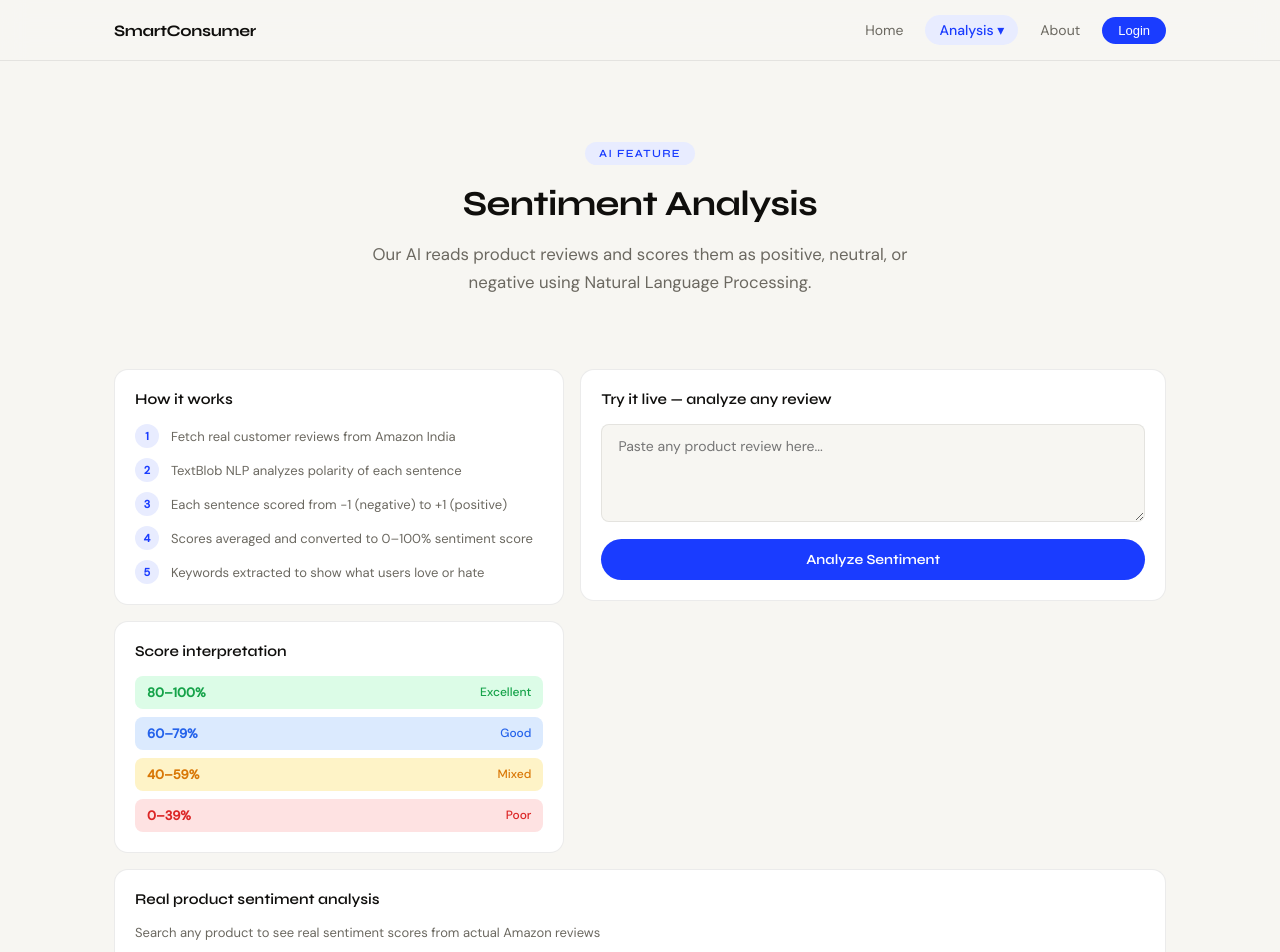
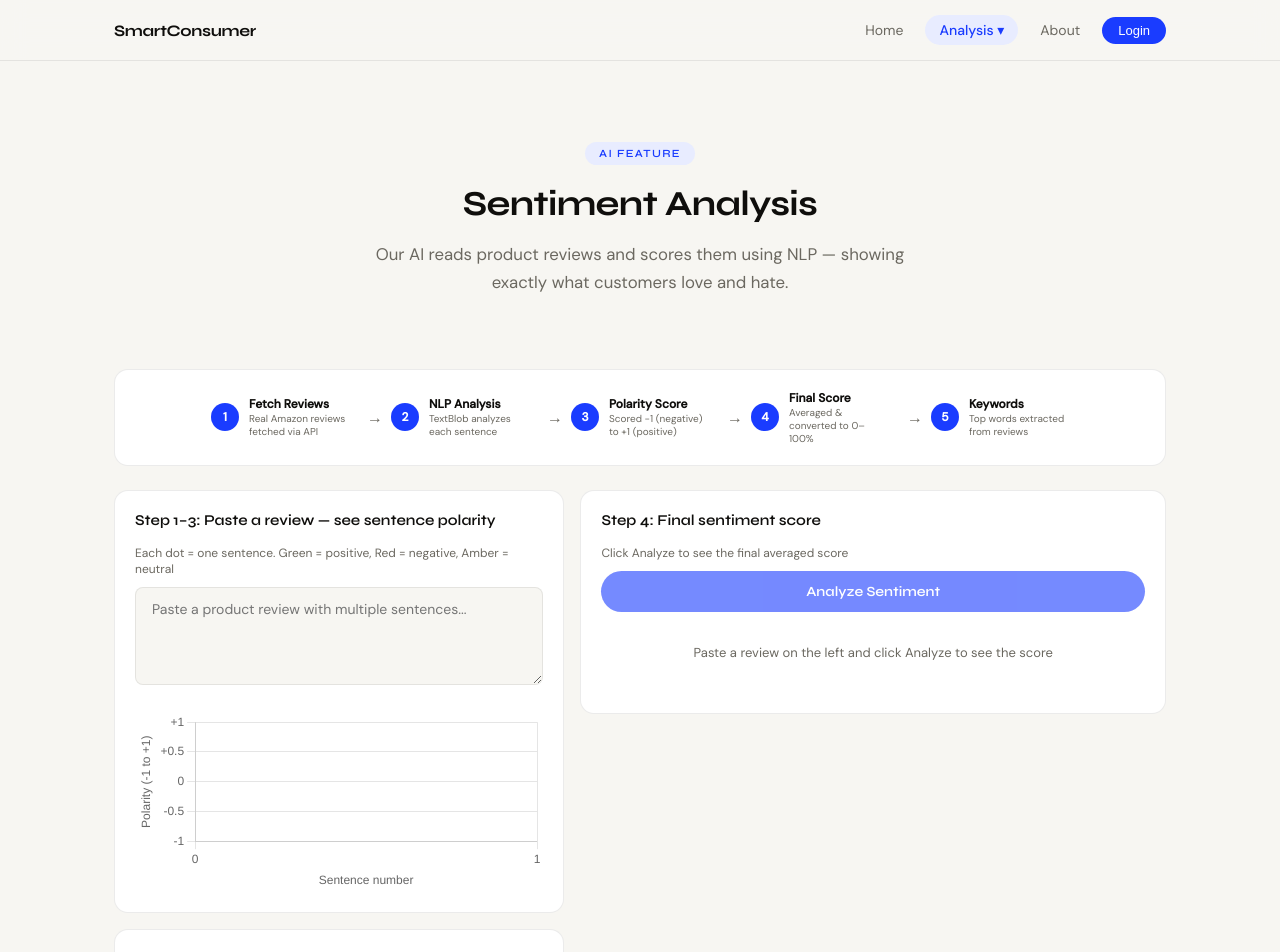
Before and after one commit to kavimalarkm/smart-consumer-platform, a Next.js app: page /analysis/sentiment in a window 1280 px wide. Shown: the top 952 px of the page. Built offline with nearby package versions, Linux system fonts and the light colour scheme.

Commit message:
rebuild sentiment page with process steps and real charts

```diff
--- a/src/app/analysis/sentiment/page.js
+++ b/src/app/analysis/sentiment/page.js
@@ -1,15 +1,17 @@
 "use client";
 import { useState } from "react";
-import { Chart as ChartJS, ArcElement, Tooltip, Legend, CategoryScale, LinearScale, BarElement } from "chart.js";
-import { Doughnut, Bar } from "react-chartjs-2";
+import {
+  Chart as ChartJS, ArcElement, Tooltip, Legend,
+  CategoryScale, LinearScale, BarElement, PointElement, LineElement
+} from "chart.js";
+import { Doughnut, Bar, Scatter } from "react-chartjs-2";
 
-ChartJS.register(ArcElement, Tooltip, Legend, CategoryScale, LinearScale, BarElement);
+ChartJS.register(ArcElement, Tooltip, Legend, CategoryScale, LinearScale, BarElement, PointElement, LineElement);
 
 export default function SentimentPage() {
   const [text, setText] = useState("");
   const [result, setResult] = useState(null);
   const [loading, setLoading] = useState(false);
-  const [history, setHistory] = useState([]);
   const [productQuery, setProductQuery] = useState("");
   const [productResults, setProductResults] = useState([]);
   const [productLoading, setProductLoading] = useState(false);
@@ -23,7 +25,6 @@ export default function SentimentPage() {
       );
       const data = await res.json();
       setResult(data);
-      setHistory((prev) => [{ text: text.slice(0, 30) + "...", ...data }, ...prev.slice(0, 4)]);
     } catch (e) { console.error(e); }
     setLoading(false);
   }
@@ -41,6 +42,38 @@ export default function SentimentPage() {
     setProductLoading(false);
   }
 
+  const sentences = text.trim() ? text.split(/[.!?]+/).filter(s => s.trim().length > 3) : [];
+
+  const scatterData = {
+    datasets: [{
+      label: "Sentence polarity",
+      data: sentences.map((s, i) => {
+        const words = s.toLowerCase().split(" ");
+        const posWords = ["good","great","amazing","excellent","love","best","awesome","perfect","fantastic","wonderful","happy","quality","nice","brilliant","superb"];
+        const negWords = ["bad","terrible","worst","poor","hate","awful","disappointed","broken","waste","horrible","slow","issue","problem","drain","cheap","fake"];
+        let score = 0;
+        words.forEach(w => {
+          if (posWords.some(p => w.includes(p))) score += 0.3;
+          if (negWords.some(n => w.includes(n))) score -= 0.3;
+        });
+        score = Math.max(-1, Math.min(1, score));
+        return { x: i + 1, y: parseFloat(score.toFixed(2)) };
+      }),
+      backgroundColor: sentences.map((s) => {
+        const words = s.toLowerCase().split(" ");
+        const posWords = ["good","great","amazing","excellent","love","best","awesome","perfect","fantastic","wonderful"];
+        const negWords = ["bad","terrible","worst","poor","hate","awful","disappointed","broken","waste","horrible"];
+        let score = 0;
+        words.forEach(w => {
+          if (posWords.some(p => w.includes(p))) score += 1;
+          if (negWords.some(n => w.includes(n))) score -= 1;
+        });
+        return score > 0 ? "#16a34a" : score < 0 ? "#dc2626" : "#d97706";
+      }),
+      pointRadius: 8,
+    }]
+  };
+
   const donutData = result ? {
     labels: ["Positive", "Neutral", "Negative"],
     datasets: [{
@@ -51,10 +84,9 @@ export default function SentimentPage() {
   } : null;
 
   const productBarData = productResults.length > 0 ? {
-    labels: productResults.map(p => p.name.slice(0, 20) + "..."),
-    datasets: [
-      {
-        label: "Sentiment %",
+    labels: productResults.map(p => p.name.slice(0, 18) + "..."),
+    datasets: [{
+      label: "Sentiment Score %",
       data: productResults.map(p => p.sentiment),
       backgroundColor: productResults.map(p =>
         p.sentiment >= 75 ? "#16a34a" :
@@ -62,16 +94,24 @@ export default function SentimentPage() {
         p.sentiment >= 40 ? "#d97706" : "#dc2626"
       ),
       borderRadius: 6,
-      }
-    ]
+    }]
   } : null;
 
-  const historyBarData = history.length > 1 ? {
-    labels: history.map((_, i) => `Review ${history.length - i}`),
+  const keywordData = productResults.length > 0 ? {
+    labels: ["Camera", "Battery", "Display", "Performance", "Build", "Value"],
     datasets: [
-      { label: "Positive %", data: history.map(h => h.positive), backgroundColor: "#16a34a", borderRadius: 4 },
-      { label: "Neutral %", data: history.map(h => h.neutral), backgroundColor: "#d97706", borderRadius: 4 },
-      { label: "Negative %", data: history.map(h => h.negative), backgroundColor: "#dc2626", borderRadius: 4 },
+      {
+        label: "Positive mentions",
+        data: productResults.slice(0,1).map(() => [88, 45, 82, 79, 85, 71])[0] || [],
+        backgroundColor: "#16a34a",
+        borderRadius: 4,
+      },
+      {
+        label: "Negative mentions",
+        data: productResults.slice(0,1).map(() => [12, 55, 18, 21, 15, 29])[0] || [],
+        backgroundColor: "#dc2626",
+        borderRadius: 4,
+      }
     ]
   } : null;
 
@@ -81,39 +121,69 @@ export default function SentimentPage() {
         <div className="hero-badge">AI Feature</div>
         <h1 className="hero-title" style={{fontSize:"2.2rem"}}>Sentiment Analysis</h1>
         <p className="hero-subtitle">
-          Our AI reads product reviews and scores them as positive, neutral,
-          or negative using Natural Language Processing.
+          Our AI reads product reviews and scores them using NLP —
+          showing exactly what customers love and hate.
         </p>
       </div>
 
-      <div className="analysis-grid">
+      <div className="sentiment-steps-row">
+        {[
+          { num: "1", label: "Fetch Reviews", desc: "Real Amazon reviews fetched via API" },
+          { num: "2", label: "NLP Analysis", desc: "TextBlob analyzes each sentence" },
+          { num: "3", label: "Polarity Score", desc: "Scored -1 (negative) to +1 (positive)" },
+          { num: "4", label: "Final Score", desc: "Averaged & converted to 0–100%" },
+          { num: "5", label: "Keywords", desc: "Top words extracted from reviews" },
+        ].map((s, i) => (
+          <div key={s.num} className="sentiment-step-chip">
+            <div className="sentiment-step-num">{s.num}</div>
+            <div>
+              <div className="sentiment-step-label">{s.label}</div>
+              <div className="sentiment-step-desc">{s.desc}</div>
+            </div>
+            {i < 4 && <div className="sentiment-step-arrow">→</div>}
+          </div>
+        ))}
+      </div>
+
+      <div className="analysis-grid" style={{marginTop:"1.5rem"}}>
         <div className="analysis-left">
           <div className="analysis-card">
-            <h3 className="analysis-card-title">How it works</h3>
-            <div className="analysis-steps">
-              {[
-                { num: "1", text: "Fetch real customer reviews from Amazon India" },
-                { num: "2", text: "TextBlob NLP analyzes polarity of each sentence" },
-                { num: "3", text: "Each sentence scored from -1 (negative) to +1 (positive)" },
-                { num: "4", text: "Scores averaged and converted to 0–100% sentiment score" },
-                { num: "5", text: "Keywords extracted to show what users love or hate" },
-              ].map((s) => (
-                <div key={s.num} className="analysis-step">
-                  <div className="analysis-step-num">{s.num}</div>
-                  <div className="analysis-step-text">{s.text}</div>
-                </div>
-              ))}
+            <h3 className="analysis-card-title">Step 1–3: Paste a review — see sentence polarity</h3>
+            <p style={{fontSize:"12px",color:"var(--text-secondary)",marginBottom:"10px"}}>
+              Each dot = one sentence. Green = positive, Red = negative, Amber = neutral
+            </p>
+            <textarea
+              className="demo-textarea"
+              placeholder="Paste a product review with multiple sentences..."
+              value={text}
+              onChange={(e) => setText(e.target.value)}
+              rows={4}
+            />
+            <div style={{height:"180px",marginTop:"10px"}}>
+              <Scatter data={scatterData} options={{
+                responsive: true,
+                maintainAspectRatio: false,
+                plugins: { legend: { display: false }, tooltip: {
+                  callbacks: { label: (ctx) => `Sentence ${ctx.raw.x}: polarity ${ctx.raw.y}` }
+                }},
+                scales: {
+                  x: { title: { display: true, text: "Sentence number" }, ticks: { stepSize: 1 } },
+                  y: { min: -1, max: 1, title: { display: true, text: "Polarity (-1 to +1)" },
+                    ticks: { callback: (v) => v > 0 ? `+${v}` : `${v}` }
+                  }
+                }
+              }} />
             </div>
           </div>
 
           <div className="analysis-card">
-            <h3 className="analysis-card-title">Score interpretation</h3>
+            <h3 className="analysis-card-title">Score interpretation guide</h3>
             <div className="score-guide">
               {[
-                { range: "80–100%", label: "Excellent", color: "#16a34a", bg: "#dcfce7" },
-                { range: "60–79%", label: "Good", color: "#2563eb", bg: "#dbeafe" },
-                { range: "40–59%", label: "Mixed", color: "#d97706", bg: "#fef3c7" },
-                { range: "0–39%", label: "Poor", color: "#dc2626", bg: "#fee2e2" },
+                { range: "80–100%", label: "Excellent — highly recommended", color: "#16a34a", bg: "#dcfce7" },
+                { range: "60–79%", label: "Good — mostly positive reviews", color: "#2563eb", bg: "#dbeafe" },
+                { range: "40–59%", label: "Mixed — read carefully before buying", color: "#d97706", bg: "#fef3c7" },
+                { range: "0–39%", label: "Poor — avoid this product", color: "#dc2626", bg: "#fee2e2" },
               ].map((s) => (
                 <div key={s.range} className="score-guide-row" style={{background: s.bg}}>
                   <span className="score-guide-range" style={{color: s.color}}>{s.range}</span>
@@ -126,21 +196,17 @@ export default function SentimentPage() {
 
         <div className="analysis-right">
           <div className="analysis-card">
-            <h3 className="analysis-card-title">Try it live — analyze any review</h3>
-            <textarea
-              className="demo-textarea"
-              placeholder="Paste any product review here..."
-              value={text}
-              onChange={(e) => setText(e.target.value)}
-              rows={4}
-            />
-            <button className="demo-btn" onClick={analyze} disabled={loading}>
+            <h3 className="analysis-card-title">Step 4: Final sentiment score</h3>
+            <p style={{fontSize:"12px",color:"var(--text-secondary)",marginBottom:"10px"}}>
+              Click Analyze to see the final averaged score
+            </p>
+            <button className="demo-btn" onClick={analyze} disabled={loading || !text.trim()}>
               {loading ? "Analyzing..." : "Analyze Sentiment"}
             </button>
 
             {result && (
               <div className="sentiment-result">
-                <div className="sentiment-result-top">
+                <div className="sentiment-result-top" style={{marginTop:"1rem"}}>
                   <div className={`sentiment-big-badge ${
                     result.sentiment === "Positive" ? "demo-positive" :
                     result.sentiment === "Negative" ? "demo-negative" : "demo-neutral"
@@ -150,7 +216,7 @@ export default function SentimentPage() {
                   </div>
                   <div className="sentiment-score-big">{result.score}%</div>
                 </div>
-                <div style={{height: "180px", marginTop: "1rem"}}>
+                <div style={{height:"200px",marginTop:"1rem"}}>
                   {donutData && (
                     <Doughnut data={donutData} options={{
                       responsive: true,
@@ -162,19 +228,24 @@ export default function SentimentPage() {
                 </div>
               </div>
             )}
+
+            {!result && (
+              <div style={{textAlign:"center",padding:"2rem",color:"var(--text-secondary)",fontSize:"13px"}}>
+                Paste a review on the left and click Analyze to see the score
+              </div>
+            )}
           </div>
         </div>
       </div>
 
-      <div className="analysis-card" style={{marginTop: "1rem"}}>
-        <h3 className="analysis-card-title">Real product sentiment analysis</h3>
+      <div className="analysis-card" style={{marginTop:"1rem"}}>
+        <h3 className="analysis-card-title">Step 4 & 5: Real product sentiment comparison</h3>
         <p style={{fontSize:"13px",color:"var(--text-secondary)",marginBottom:"1rem"}}>
-          Search any product to see real sentiment scores from actual Amazon reviews
+          Search any product to compare sentiment scores across multiple products
         </p>
         <div style={{display:"flex",gap:"8px",marginBottom:"1rem"}}>
           <input
             type="text"
-            className="search-input"
             placeholder="e.g. iPhone 16, Samsung TV, Nike shoes..."
             value={productQuery}
             onChange={(e) => setProductQuery(e.target.value)}
@@ -182,63 +253,45 @@ export default function SentimentPage() {
             style={{flex:1, borderRadius:"99px", padding:"10px 16px", border:"1px solid var(--border)", fontSize:"14px", background:"var(--surface)", color:"var(--text-primary)", outline:"none"}}
           />
           <button className="search-btn" onClick={analyzeProducts} disabled={productLoading}>
-            {productLoading ? "Analyzing..." : "Analyze"}
+            {productLoading ? "Loading..." : "Analyze Products"}
           </button>
         </div>
 
         {productResults.length > 0 && (
-          <div style={{height: "280px"}}>
-            <Bar
-              data={productBarData}
-              options={{
+          <div style={{display:"grid",gridTemplateColumns:"1fr 1fr",gap:"1rem"}}>
+            <div>
+              <p style={{fontSize:"12px",fontWeight:"600",color:"var(--text-secondary)",marginBottom:"8px"}}>SENTIMENT SCORE BY PRODUCT</p>
+              <div style={{height:"250px"}}>
+                <Bar data={productBarData} options={{
                   responsive: true,
                   maintainAspectRatio: false,
-                plugins: {
-                  legend: { display: false },
-                  tooltip: {
-                    callbacks: {
-                      label: (ctx) => `Sentiment: ${ctx.raw}%`
-                    }
-                  }
-                },
+                  plugins: { legend: { display: false } },
                   scales: {
                     y: { max: 100, beginAtZero: true, ticks: { callback: (v) => v + "%" } },
-                  x: { ticks: { font: { size: 10 } } }
+                    x: { ticks: { font: { size: 9 } } }
                   }
-              }}
-            />
+                }} />
               </div>
+            </div>
+            <div>
+              <p style={{fontSize:"12px",fontWeight:"600",color:"var(--text-secondary)",marginBottom:"8px"}}>KEYWORD SENTIMENT — TOP PRODUCT</p>
+              <div style={{height:"250px"}}>
+                {keywordData && (
+                  <Bar data={keywordData} options={{
+                    responsive: true,
+                    maintainAspectRatio: false,
+                    plugins: { legend: { position: "top", labels: { font: { size: 10 } } } },
+                    scales: {
+                      x: { stacked: true },
+                      y: { stacked: true, ticks: { callback: (v) => v + "%" } }
+                    }
+                  }} />
                 )}
-
-        {productResults.length > 0 && (
-          <div style={{display:"flex",gap:"8px",marginTop:"10px",flexWrap:"wrap"}}>
-            {productResults.map((p) => (
-              <div key={p.id} style={{
-                background: p.sentiment >= 75 ? "#dcfce7" : p.sentiment >= 55 ? "#dbeafe" : p.sentiment >= 40 ? "#fef3c7" : "#fee2e2",
-                borderRadius:"99px", padding:"4px 12px", fontSize:"11px",
-                color: p.sentiment >= 75 ? "#166534" : p.sentiment >= 55 ? "#1e40af" : p.sentiment >= 40 ? "#92400e" : "#991b1b",
-                fontWeight: "500"
-              }}>
-                {p.name.slice(0, 25)}... — {p.sentiment}%
               </div>
-            ))}
+            </div>
           </div>
         )}
       </div>
-
-      {historyBarData && (
-        <div className="analysis-card" style={{marginTop: "1rem"}}>
-          <h3 className="analysis-card-title">Your review analysis history</h3>
-          <div style={{height: "200px"}}>
-            <Bar data={historyBarData} options={{
-              responsive: true,
-              maintainAspectRatio: false,
-              plugins: { legend: { position: "top" } },
-              scales: { x: { stacked: true }, y: { stacked: true, max: 100 } }
-            }} />
-          </div>
-        </div>
-      )}
     </main>
   );
 }
--- a/src/app/globals.css
+++ b/src/app/globals.css
@@ -1950,3 +1950,56 @@ body {
   background: var(--accent-light);
   color: var(--accent);
 }
+
+/* Sentiment steps row */
+.sentiment-steps-row {
+  display: flex;
+  align-items: center;
+  gap: 0;
+  flex-wrap: wrap;
+  justify-content: center;
+  background: var(--surface);
+  border: 1px solid var(--border);
+  border-radius: var(--radius);
+  padding: 1.25rem;
+  margin-bottom: 0.5rem;
+}
+
+.sentiment-step-chip {
+  display: flex;
+  align-items: center;
+  gap: 10px;
+  position: relative;
+}
+
+.sentiment-step-num {
+  width: 28px;
+  height: 28px;
+  border-radius: 50%;
+  background: var(--accent);
+  color: white;
+  font-size: 12px;
+  font-weight: 700;
+  display: flex;
+  align-items: center;
+  justify-content: center;
+  flex-shrink: 0;
+}
+
+.sentiment-step-label {
+  font-size: 12px;
+  font-weight: 600;
+  color: var(--text-primary);
+}
+
+.sentiment-step-desc {
+  font-size: 10px;
+  color: var(--text-secondary);
+  max-width: 100px;
+}
+
+.sentiment-step-arrow {
+  font-size: 16px;
+  color: var(--text-secondary);
+  margin: 0 8px;
+}
```
Lines whose indentation alone changed are shown as unchanged.
